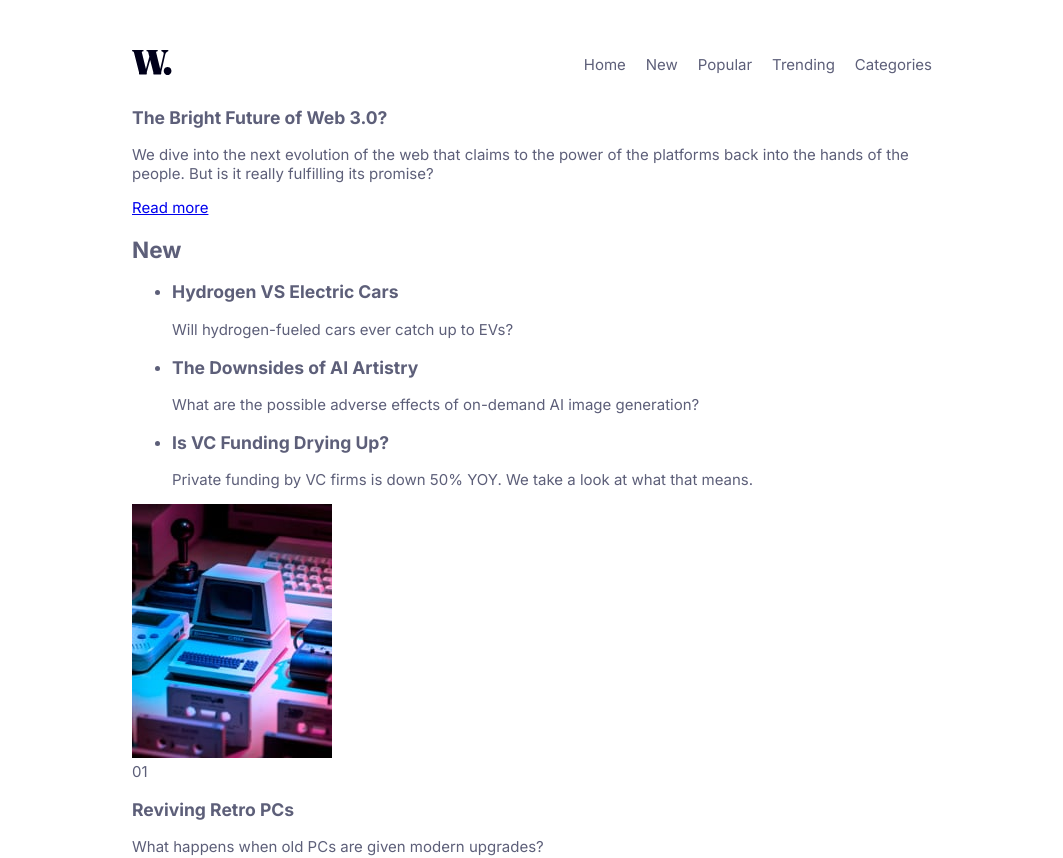
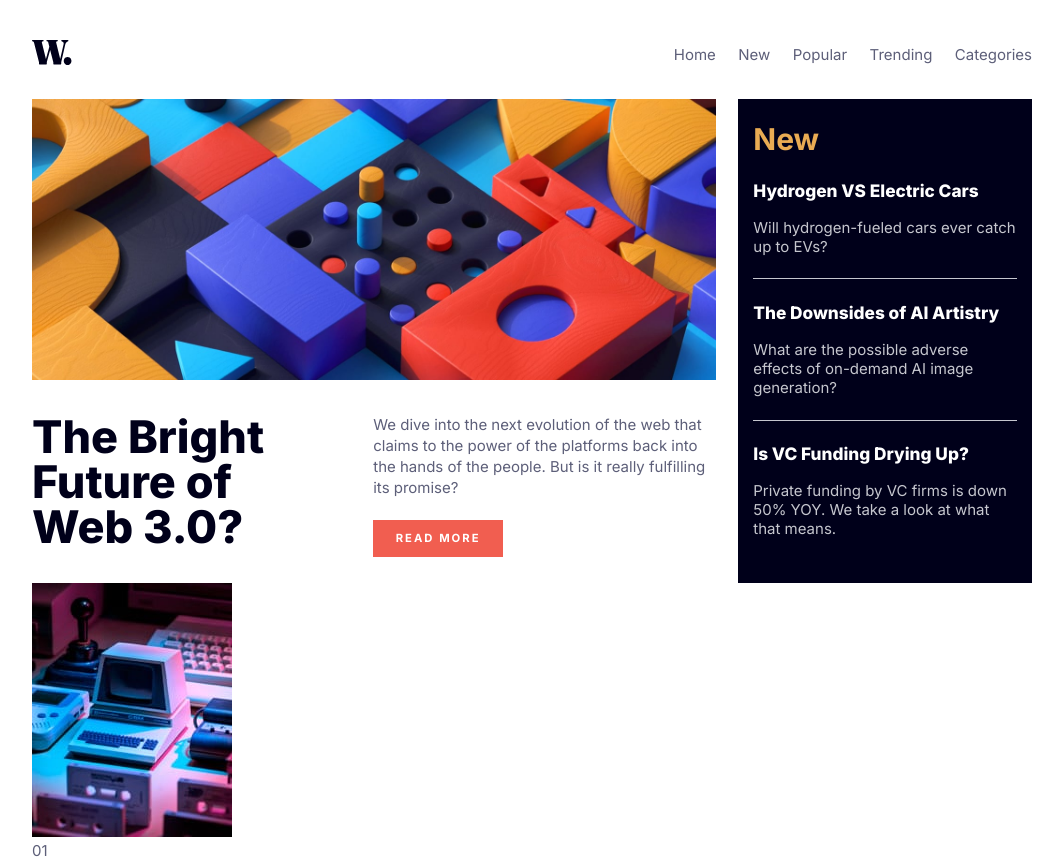
Before and after one commit to vincora/news-homepage, a React (Create React App) app: page / in a window 1280 px wide. Shown: the top 858 px of the page, without its empty margins (108-1171 px from the left). Built offline with nearby package versions, Linux system fonts and the light colour scheme.

Commit message:
main section

```diff
--- a/src/App.js
+++ b/src/App.js
@@ -23,32 +23,42 @@ function App() {
           </nav>
         </header>
         <main>
-          <section>
-            <article>
-              {/* <img src={img} alt="web 3.0 illustration" /> */}
-              <h1>The Bright Future of Web 3.0?</h1>
-              <p>  We dive into the next evolution of the web that claims to the power of the platforms back into the hands of the people. But is it really fulfilling its promise?</p>
-              <a href="#">Read more</a>
-            </article>
-            <div>
-              <h2>New</h2>
-              <ul>
-                <li>
-                  <h3>Hydrogen VS Electric Cars</h3>
-                  <p>Will hydrogen-fueled cars ever catch up to EVs?</p>
+          <section className='main-section'>
+            <div className='main-block'>
+              <img src={img} alt="web 3.0 illustration" className='main-block__img'/>
+              <div className="main-block__description">
+                <h1 className='main-block__title'>The Bright Future of Web 3.0?</h1>
+                <div className="main-block__text-wrapper">
+                  <p className='main-block__text'>  We dive into the next evolution of the web that claims to the power of the platforms back into the hands of the people. But is it really fulfilling its promise?</p>
+                  <a href="#" className='main-block__link'>Read more</a>
+                </div>
+              </div>
+            </div>
+            <div className='new-articles'>
+              <h2 className='new-articles__title'>New</h2>
+              <ul className='articles-list'>
+                <li className='articles-list__item'>
+                  <a href="">
+                    <h3 className='articles-list__item-title'>Hydrogen VS Electric Cars</h3>
+                    <p>Will hydrogen-fueled cars ever catch up to EVs?</p>
+                  </a>
                 </li>
-                <li>
-                  <h3>The Downsides of AI Artistry</h3>
-                  <p>What are the possible adverse effects of on-demand AI image generation?</p>
+                <li className='articles-list__item'>
+                  <a href="">
+                    <h3 className='articles-list__item-title'>The Downsides of AI Artistry</h3>
+                    <p>What are the possible adverse effects of on-demand AI image generation?</p>
+                  </a>
                 </li>
-                <li>
-                  <h3>Is VC Funding Drying Up?</h3>
-                  <p>Private funding by VC firms is down 50% YOY. We take a look at what that means.</p>
+                <li className='articles-list__item'>
+                  <a href="">
+                    <h3 className='articles-list__item-title'>Is VC Funding Drying Up?</h3>
+                    <p>Private funding by VC firms is down 50% YOY. We take a look at what that means.</p>
+                  </a>
                 </li>
               </ul>
             </div>
           </section>
-          <section>
+          <section className='bottom-section'>
             <article>
               <img src={retro} alt="retro pcs" />
               <div>01</div>
--- a/src/App.scss
+++ b/src/App.scss
@@ -1,16 +1,30 @@
 @import url('https://fonts.googleapis.com/css2?family=Inter:wght@400;700;800&display=swap');
+
+*{
+    margin: 0;
+    padding: 0;
+    box-sizing: border-box;
+}
 
 body{
     font-size: 15px;
-    font-family: 'Inter', sans-serif;
+    font-family: 'Inter';
     color: hsl(236, 13%, 42%);
+}
+a{
+    color: inherit;
+    text-decoration: none;
+    cursor: pointer;
+}
+ul{
+    list-style: none;
 }
 
 .wrapper{
-    max-width: 800px;
+    max-width: 1000px;
     margin: 0 auto;
+}
 
-}
 .header{
     display: flex;
     justify-content: space-between;
@@ -24,17 +38,91 @@ body{
     }
     &__nav{
         display: flex;
-        list-style: none;
-        gap: 20px;
+        gap: 1.5em;
     }
     &__nav-item{
-        a{
-            color: inherit;
-            text-decoration: none;
-            cursor: pointer;
-            &:hover{
-                color: hsl(5, 85%, 63%);
-            }
+        a:hover{
+            color: hsl(5, 85%, 63%);
         }
     }
 }
+.main-section{
+    margin-top: 30px;
+    display: flex;
+    gap: 1.5em;
+}
+.main-block{
+    width: 70%;
+
+    &__img{
+        width: 100%;
+    }
+    &__description{
+        margin-top: 30px;
+        display: flex;
+        gap: 2.5em;
+    }
+    &__title{
+        width: 47%;
+        font-size: 3em;
+        line-height: 1;
+        font-weight: 800;
+        color: hsl(240, 100%, 5%);
+    }
+    &__text-wrapper{
+        width: 53%;
+    }
+    &__text{
+        line-height: 1.4;
+
+    }
+    &__link{
+        display: block;
+        width: fit-content;
+        text-transform: uppercase;
+        font-size: 0.75em;
+        font-weight: 700;
+        letter-spacing: 2px;
+        padding: 1em 2em;
+        background-color: hsl(5, 85%, 63%);
+        color: #fff;
+        margin-top: 2em;
+        &:hover{
+            background-color: hsl(240, 100%, 5%);
+        }
+    }
+}
+.new-articles{
+   width: 30%;
+   background-color: hsl(240, 100%, 5%);
+   padding: 1.5em 1em;
+   &__title{
+    color: hsl(35, 77%, 62%);
+    font-size: 2em;
+   }
+}
+.articles-list{
+
+
+    &__item{
+        color: hsl(233, 8%, 79%);
+        padding: 1.5em 0;
+        border-bottom: 1px solid hsl(233, 8%, 79%);
+        cursor: pointer;
+        &:last-child{
+            border-bottom: none;
+        }
+
+    }
+
+    &__item-title{
+        font-size: 1.15em;
+        font-weight: 800;
+        color: #fff;
+        margin-bottom: 1em;
+    }
+
+    &__item:hover &__item-title{
+        color: hsl(35, 77%, 62%);
+    }
+}
```
